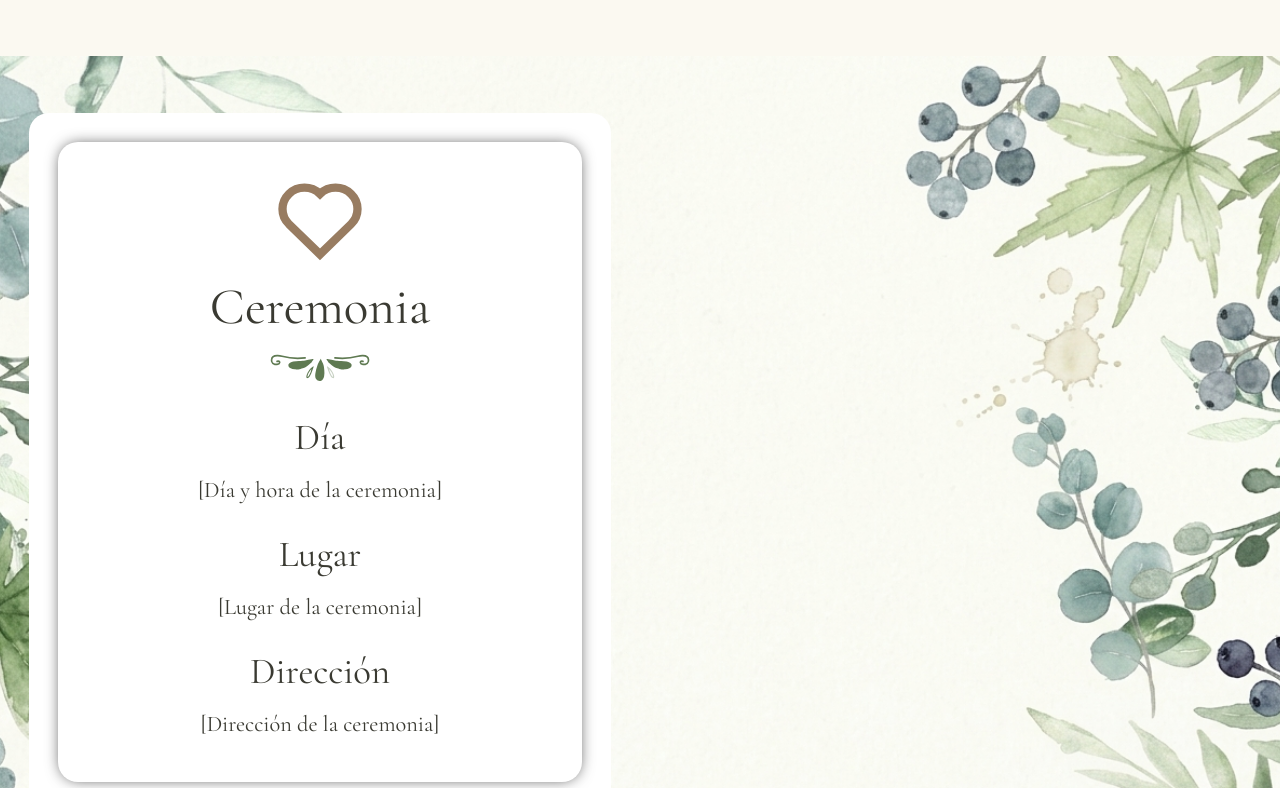
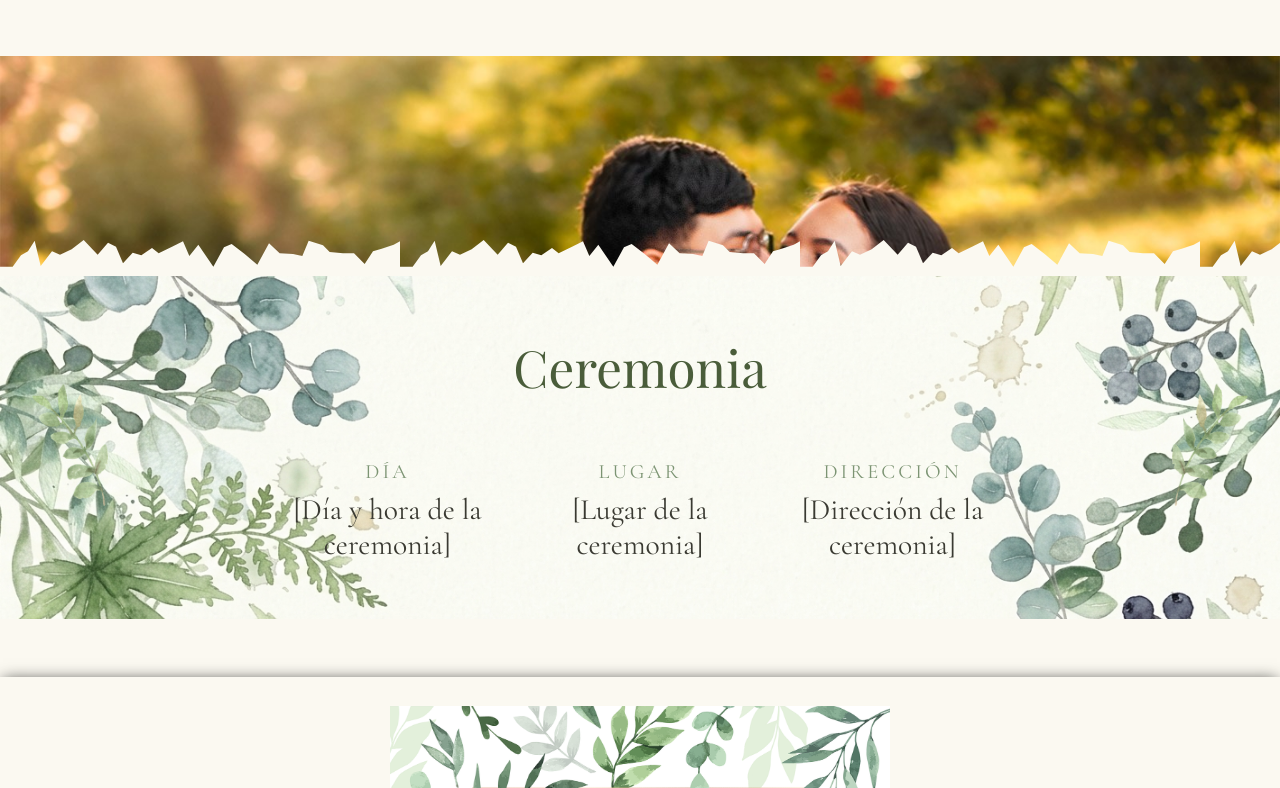
Before and after one commit to Brando1998/invitacion-arnoll-paula, a Vue app: page / in a window 1280 px wide. Shown: the part 1392-2180 px from the top of the page. Built offline with nearby package versions, Linux system fonts and the light colour scheme.

Commit message:
Rediseñar sección Ceremonia estilo "save the date"
Reemplaza la tarjeta blanca con sombra por foto con borde rasgado
+ ramas de acuarela + tres columnas (Día/Lugar/Dirección), siguiendo
la referencia que compartió Brando.

```diff
--- a/src/components/EventDetails.vue
+++ b/src/components/EventDetails.vue
@@ -1,8 +1,7 @@
 <script setup>
 import fechaBg from "@/assets/images/fonfo-fecha.jpeg";
-import heartImage from "@/assets/svg/heart.svg";
-import partyImage from "@/assets/svg/party.svg";
-import centerBottomOrnamentImage from "@/assets/svg/center-bottom-ornament-accent.svg";
+import ceremonyPhoto from "@/assets/images/ceremonia.jpg";
+import branchImage from "@/assets/watercolor/branch.png";
 import { ceremony, reception } from "@/data/wedding.js";
 
 import { ref, onMounted } from "vue";
@@ -15,39 +14,52 @@ onMounted(() => {
 });
 </script>
 <template>
-  <div class="event-details two-columns" :style="{ backgroundImage: `url(${fechaBg})` }">
-    <div class="info-container">
-      <div class="shadow">
-        <img class="ico" :src="heartImage" alt="heart" />
-        <span class="title">{{ ceremony.title }}</span>
-        <img
-          :src="centerBottomOrnamentImage"
-          alt="center ornament"
-          class="center-ornament"
-        />
-        <span class="subtitle">Día</span>
-        <span>{{ ceremony.day }}</span>
-        <span class="subtitle">Lugar</span>
-        <span>{{ ceremony.place }}</span>
-        <span class="subtitle">Dirección</span>
-        <span>{{ ceremony.address }}</span>
+  <div class="event-details">
+    <div
+      class="photo-band"
+      :style="{ backgroundImage: `url(${ceremonyPhoto})` }"
+      aria-hidden="true"
+    ></div>
+    <div class="torn-edge" aria-hidden="true"></div>
+
+    <div class="details-content" :style="{ backgroundImage: `url(${fechaBg})` }">
+      <img :src="branchImage" alt="" class="branch branch--left" aria-hidden="true" />
+      <img :src="branchImage" alt="" class="branch branch--right" aria-hidden="true" />
+
+      <div class="info-block">
+        <h2 class="section-title">{{ ceremony.title }}</h2>
+        <div class="columns">
+          <div class="column">
+            <span class="label">Día</span>
+            <span class="value">{{ ceremony.day }}</span>
+          </div>
+          <div class="column">
+            <span class="label">Lugar</span>
+            <span class="value">{{ ceremony.place }}</span>
+          </div>
+          <div class="column">
+            <span class="label">Dirección</span>
+            <span class="value">{{ ceremony.address }}</span>
+          </div>
+        </div>
       </div>
-    </div>
-    <div class="info-container" v-if="showInformation">
-      <div class="shadow">
-        <img class="ico" :src="partyImage" alt="party" />
-        <span class="title">{{ reception.title }}</span>
-        <img
-          :src="centerBottomOrnamentImage"
-          alt="center ornament"
-          class="center-ornament"
-        />
-        <span class="subtitle">Día</span>
-        <span>{{ reception.day }}</span>
-        <span class="subtitle">Lugar</span>
-        <span>{{ reception.place }}</span>
-        <span class="subtitle">Dirección</span>
-        <span>{{ reception.address }}</span>
+
+      <div class="info-block info-block--reception" v-if="showInformation">
+        <h2 class="section-title">{{ reception.title }}</h2>
+        <div class="columns">
+          <div class="column">
+            <span class="label">Día</span>
+            <span class="value">{{ reception.day }}</span>
+          </div>
+          <div class="column">
+            <span class="label">Lugar</span>
+            <span class="value">{{ reception.place }}</span>
+          </div>
+          <div class="column">
+            <span class="label">Dirección</span>
+            <span class="value">{{ reception.address }}</span>
+          </div>
+        </div>
       </div>
     </div>
   </div>
@@ -55,9 +67,35 @@ onMounted(() => {
 
 <style scoped>
 .event-details {
-  color: var(--text-color);
+  position: relative;
   margin-top: var(--spacing-large);
   margin-bottom: var(--spacing-large);
+}
+
+.photo-band {
+  position: relative;
+  z-index: 1;
+  width: 100%;
+  height: 220px;
+  background-size: cover;
+  background-position: center 15%;
+}
+
+.torn-edge {
+  position: relative;
+  z-index: 2;
+  width: 100%;
+  height: 40px;
+  margin-top: -40px;
+  background-repeat: repeat-x;
+  background-size: 400px 40px;
+  background-image: url("@/assets/svg/torn-edge.svg");
+  pointer-events: none;
+}
+
+.details-content {
+  position: relative;
+  color: var(--text-color);
   text-align: center;
   background-repeat: no-repeat;
   background-size: cover;
@@ -65,45 +103,86 @@ onMounted(() => {
   padding: var(--spacing-large) var(--spacing-medium);
 }
 
-.shadow {
-  -webkit-box-shadow: 0px 0px 15px -3px rgba(0, 0, 0, 0.75);
-  -moz-box-shadow: 0px 0px 15px -3px rgba(0, 0, 0, 0.75);
-  box-shadow: 0px 0px 15px -3px rgba(0, 0, 0, 0.75);
-  margin: var(--spacing-medium);
-  border-radius: 20px;
-  padding: var(--spacing-medium);
+.branch {
+  position: absolute;
+  top: 50%;
+  width: 150px;
+  opacity: 0.85;
+  pointer-events: none;
 }
 
-.ico {
-  width: 100px;
+.branch--left {
+  left: 0;
+  transform: translateY(-50%);
 }
 
-.info-container {
-  position: relative;
-  background: white;
-  border-radius: 20px;
+.branch--right {
+  right: 0;
+  transform: translateY(-50%) scaleX(-1);
 }
 
-.center-ornament {
-  width: 100px;
+.info-block {
+  position: relative;
+  z-index: 1;
 }
 
-.event-details span {
-  display: block;
-  width: 100%;
-  margin-bottom: 1rem;
+.info-block--reception {
+  margin-top: var(--spacing-large);
+  padding-top: var(--spacing-large);
+  border-top: 1px solid rgba(124, 148, 115, 0.3);
 }
 
-span {
-  font-family: "Cormorant Garamond", sans-serif;
+.section-title {
+  color: var(--primary-color);
+  font-size: var(--text-2xl);
+  margin-bottom: var(--spacing-large);
 }
 
-.title {
-  font-size: var(--text-2xl);
+.columns {
+  display: flex;
+  justify-content: center;
+  flex-wrap: wrap;
+  gap: var(--spacing-large);
+  max-width: 700px;
+  margin: 0 auto;
 }
 
-.subtitle {
-  margin-top: var(--spacing-medium);
-  font-size: var(--text-xl);
+.column {
+  flex: 1 1 160px;
+  display: flex;
+  flex-direction: column;
+  gap: 0.5rem;
+}
+
+.label {
+  font-family: "Cormorant Garamond", serif;
+  font-size: var(--text-sm);
+  letter-spacing: 0.15em;
+  text-transform: uppercase;
+  color: var(--accent-color);
+}
+
+.value {
+  font-family: "Cormorant Garamond", serif;
+  font-size: var(--text-lg);
+  color: var(--text-color);
+}
+
+@media (max-width: 768px) {
+  .photo-band {
+    height: 150px;
+  }
+  .torn-edge {
+    height: 28px;
+    margin-top: -28px;
+    background-size: 280px 28px;
+  }
+  .branch {
+    width: 90px;
+    opacity: 0.55;
+  }
+  .columns {
+    gap: var(--spacing-medium);
+  }
 }
 </style>
```
Also changed, not shown: src/assets/images/ceremonia.jpg (added).
